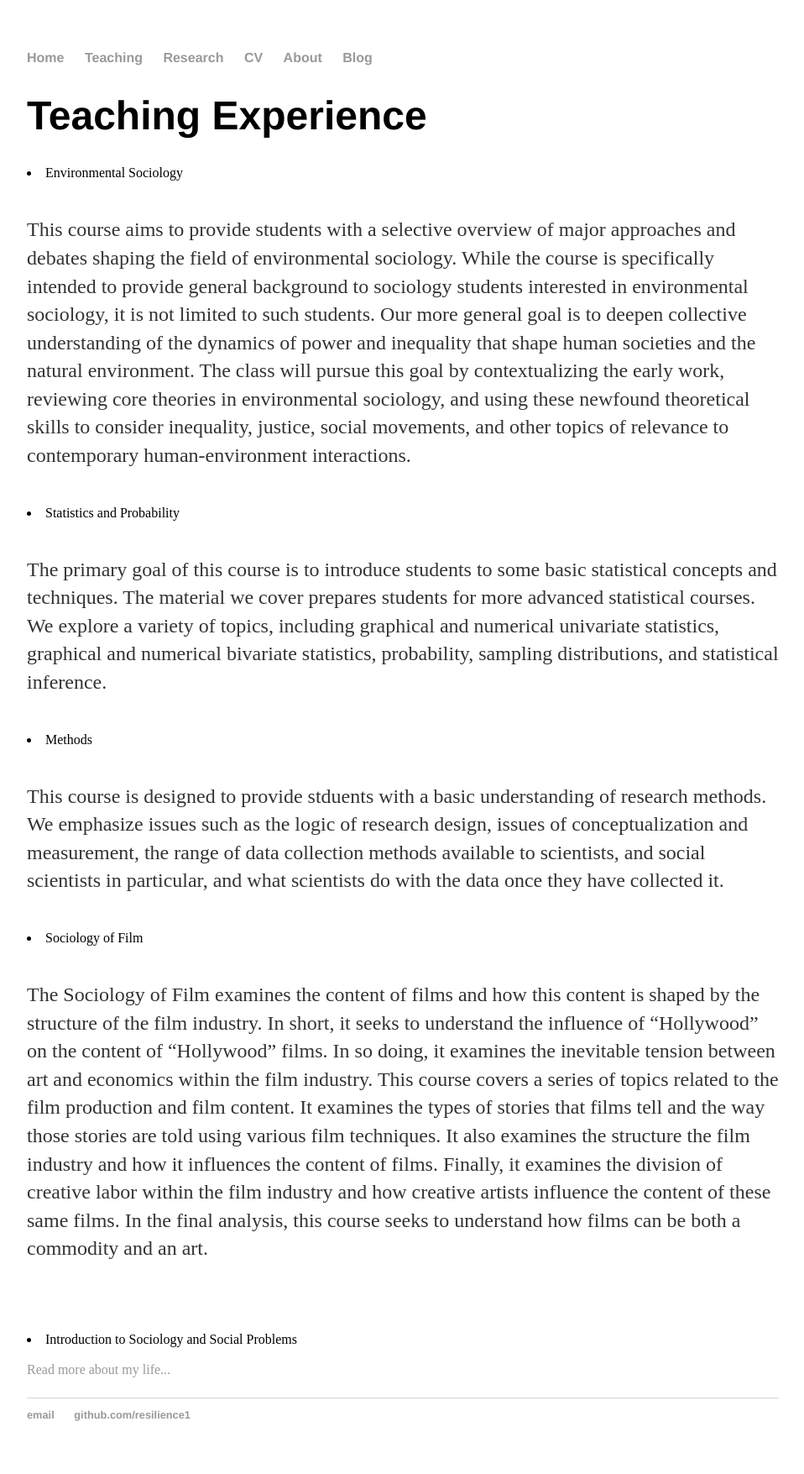
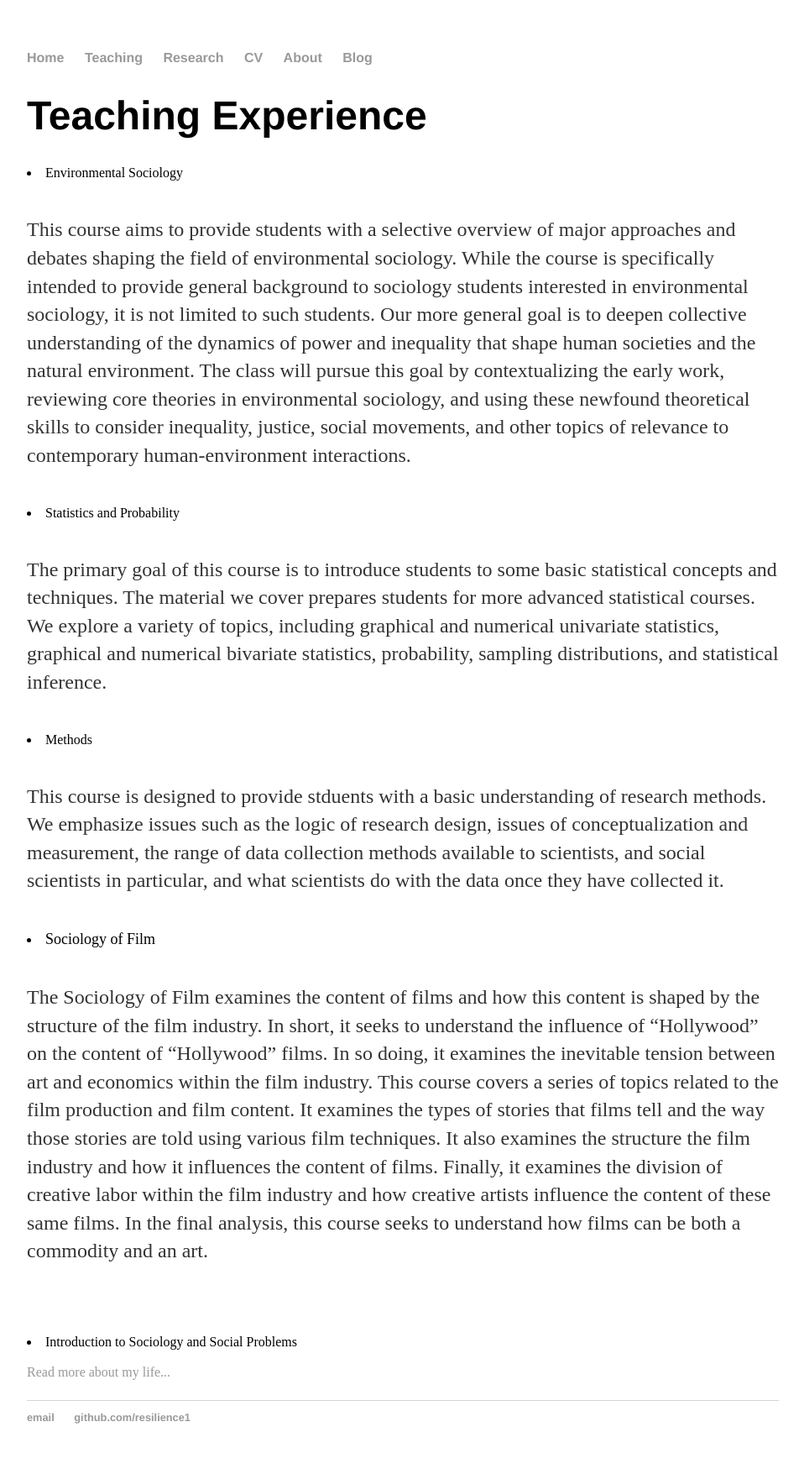
Before and after one commit to resilience1/resilience1.github.io, a Jekyll site: the page built from teaching/index.html, in a window 1280 px wide. Shown: the whole page at 84% size, without its empty margins (160-1118 px from the left). Built offline with Jekyll 4.4.1, drawn with Linux system fonts in a browser that asks for light colours.

Commit message:
Update index.html
changed font size line 29

```diff
--- a/teaching/index.html
+++ b/teaching/index.html
@@ -26,7 +26,7 @@ these newfound theoretical skills to consider inequality, justice, social moveme
             of data collection methods available to scientists, and social scientists in particular, and what scientists do
             with the data once they have collected it.</li></p><br>
 
-<li>Sociology of Film<br><br><p> The Sociology of Film examines the content of films and how this content is
+<li><font size="4">Sociology of Film<br></font><br><p> The Sociology of Film examines the content of films and how this content is
               shaped by the structure of the film industry. In short, it seeks to understand the influence of “Hollywood”
               on the content of “Hollywood” films. In so doing, it examines the inevitable tension between art and economics
               within the film industry.  This course covers a series of topics related to the film production and film content.
```
